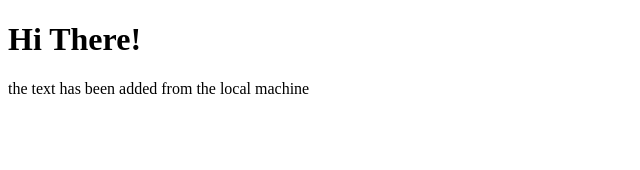
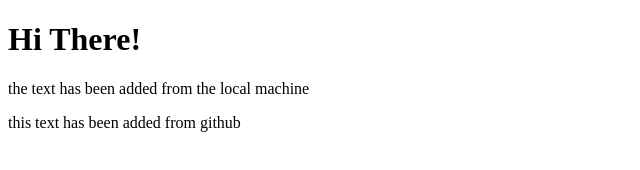
Before and after one commit to gitsaz/first-project, a plain HTML site: page index.html in a window 1280 px wide. Shown: the whole page, without its empty margins (0-640 px from the left). Drawn offline with Linux system fonts and the light colour scheme.

Commit message:
Update index.html

```diff
--- a/index.html
+++ b/index.html
@@ -10,6 +10,7 @@
 <body>
   <h1>Hi There!</h1>
   <p>the text has been added from the local machine</p>
+  <p>this text has been added from github</p>
 
 </body>
 
```
